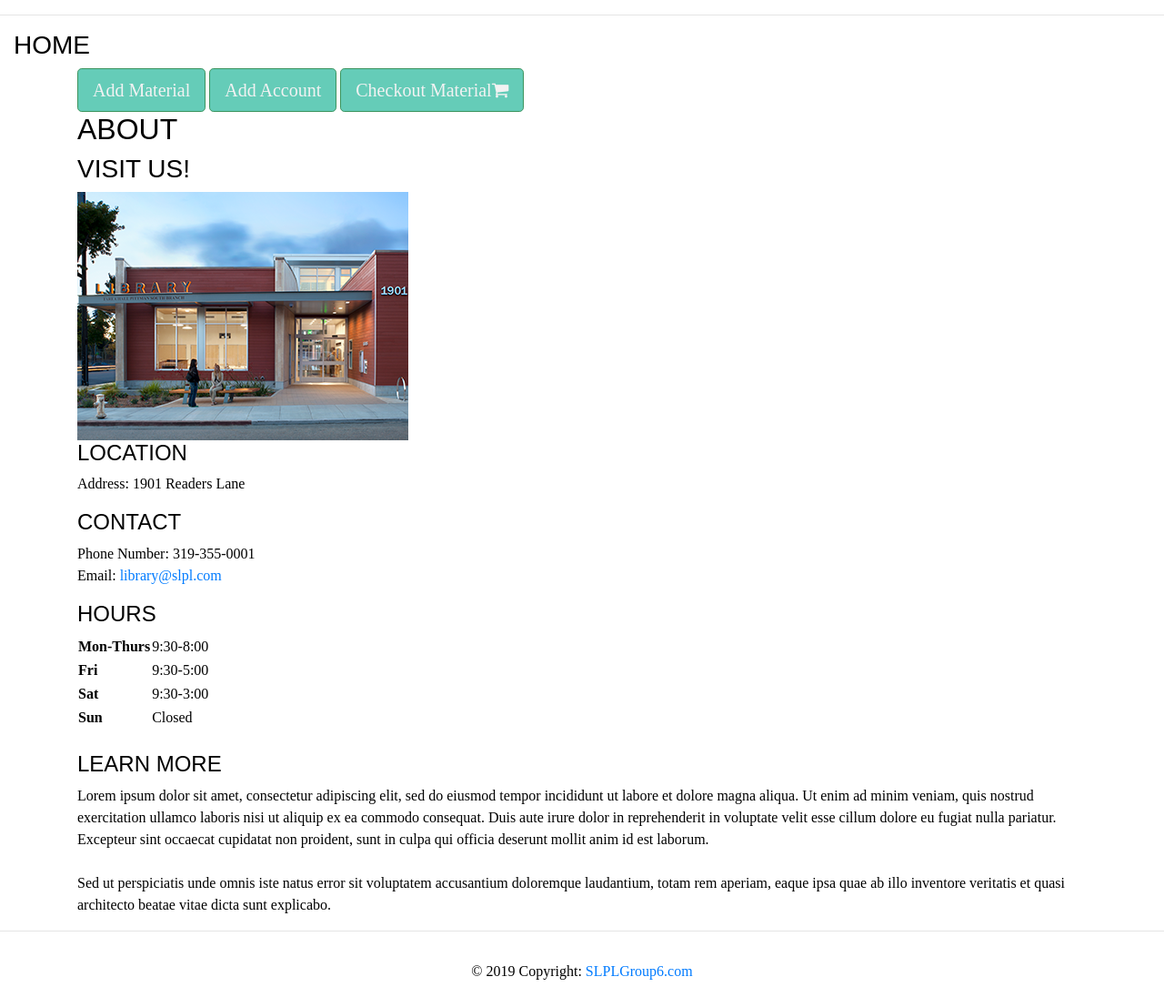
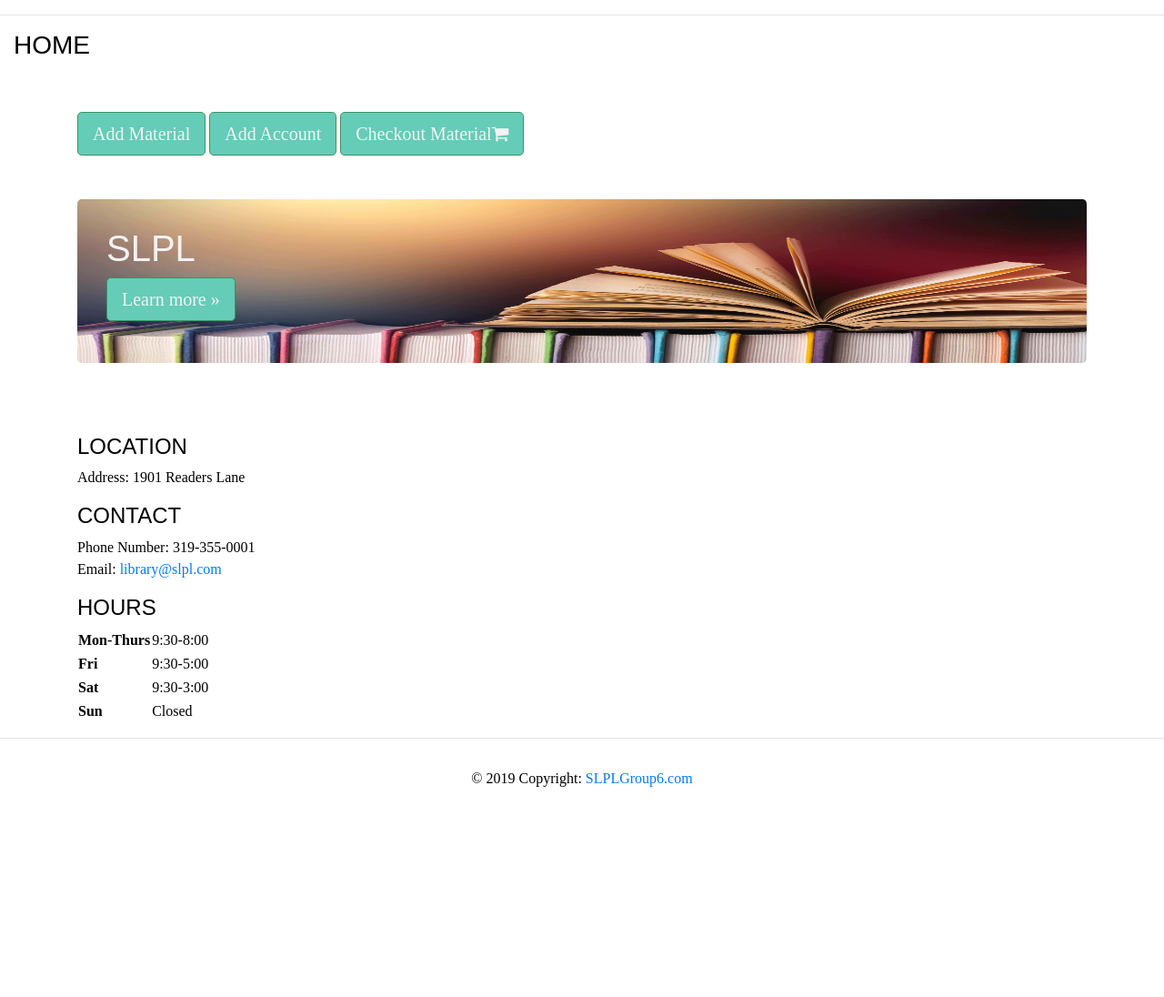
Before and after one commit to alexschmertmann/f19-msci3300-g6, a Flask app: page / in a window 1280 px wide. Shown: the part 126-1222 px from the top of the page at 91% size. After the commit the page ends 991 px from the top, so only its background shows below. Run offline with Flask 2, Linux system fonts and the light colour scheme; some libraries are stand-ins or nearby versions.

Commit message:
final commit

```diff
--- a/templates/index.html
+++ b/templates/index.html
@@ -1,16 +1,18 @@
 {% extends 'base.html' %}
 
 {% block body %}
-
+<br><br>
 <div>
-<a href="/add_material" class="btn btn-primary btn-lg">Add Material </a>
-<a href="/add_patron" class="btn btn-primary btn-lg">Add Account</a>
+<a href="/material/new" class="btn btn-primary btn-lg">Add Material </a>
+<a href="/patron/new" class="btn btn-primary btn-lg">Add Account</a>
 <a href="/circulations/check_out" class="btn btn-primary btn-lg">Checkout Material<i class="fa fa-shopping-cart" aria-hidden="true"></i></a>
 </div>
-
-<h2> About</h2>
-<h3> Visit us! </h3>
-<img src="../static/images/library.png" alt="Library" class="lib">
+<br><br>
+<div class="jumbotron">
+<h1>SLPL</h1>
+ <p><a href="/about" class="btn btn-primary btn-lg">Learn more &raquo;</a></p>
+ </div>
+<br><br>
 <h4> Location </h4>
 <p>Address: 1901 Readers Lane <br/> </p>
 <h4> Contact </h4>
@@ -27,13 +29,5 @@ Email:  <a href="mailto:library@slpl.com">library@slpl.com</a></p>
 </tr><tr><td class="leftColumnedLabel"><b>Sun </b></td>
 <td>Closed</td>
 </tr></tbody></table>
-<br>
-<h4> Learn more </h4>
-<p>Lorem ipsum dolor sit amet, consectetur adipiscing elit, sed do eiusmod tempor incididunt ut labore et dolore magna aliqua. Ut enim ad minim veniam, quis nostrud exercitation ullamco laboris nisi ut aliquip ex ea commodo consequat. Duis aute irure dolor in reprehenderit in voluptate velit esse cillum dolore eu fugiat nulla pariatur. Excepteur sint occaecat cupidatat non proident, sunt in culpa qui officia deserunt mollit anim id est laborum.
-<br>
-<br>
-Sed ut perspiciatis unde omnis iste natus error sit voluptatem accusantium doloremque laudantium, totam rem aperiam, eaque ipsa quae ab illo inventore veritatis et quasi architecto beatae vitae dicta sunt explicabo.  </p>
-
-
 
 {% endblock %}
```
